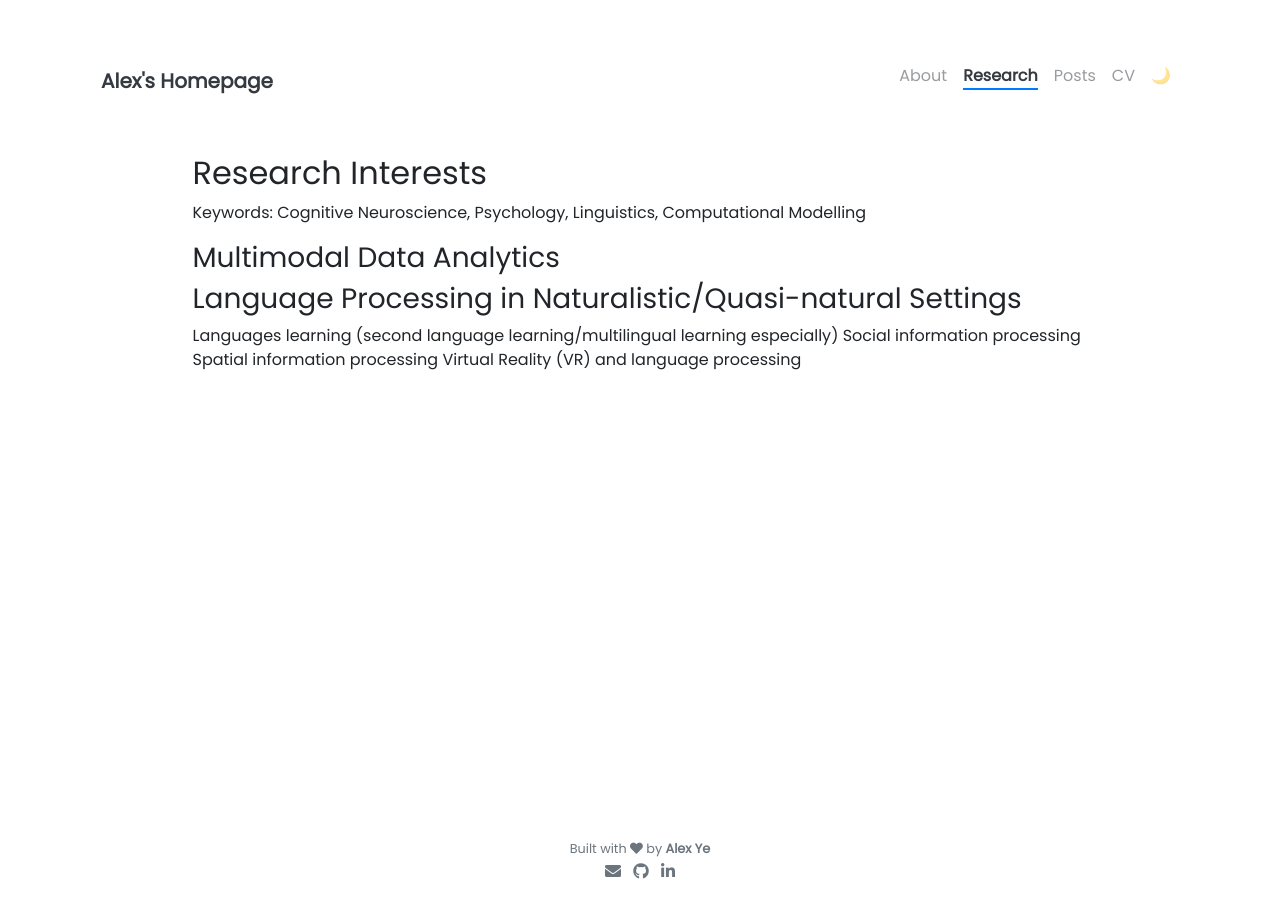
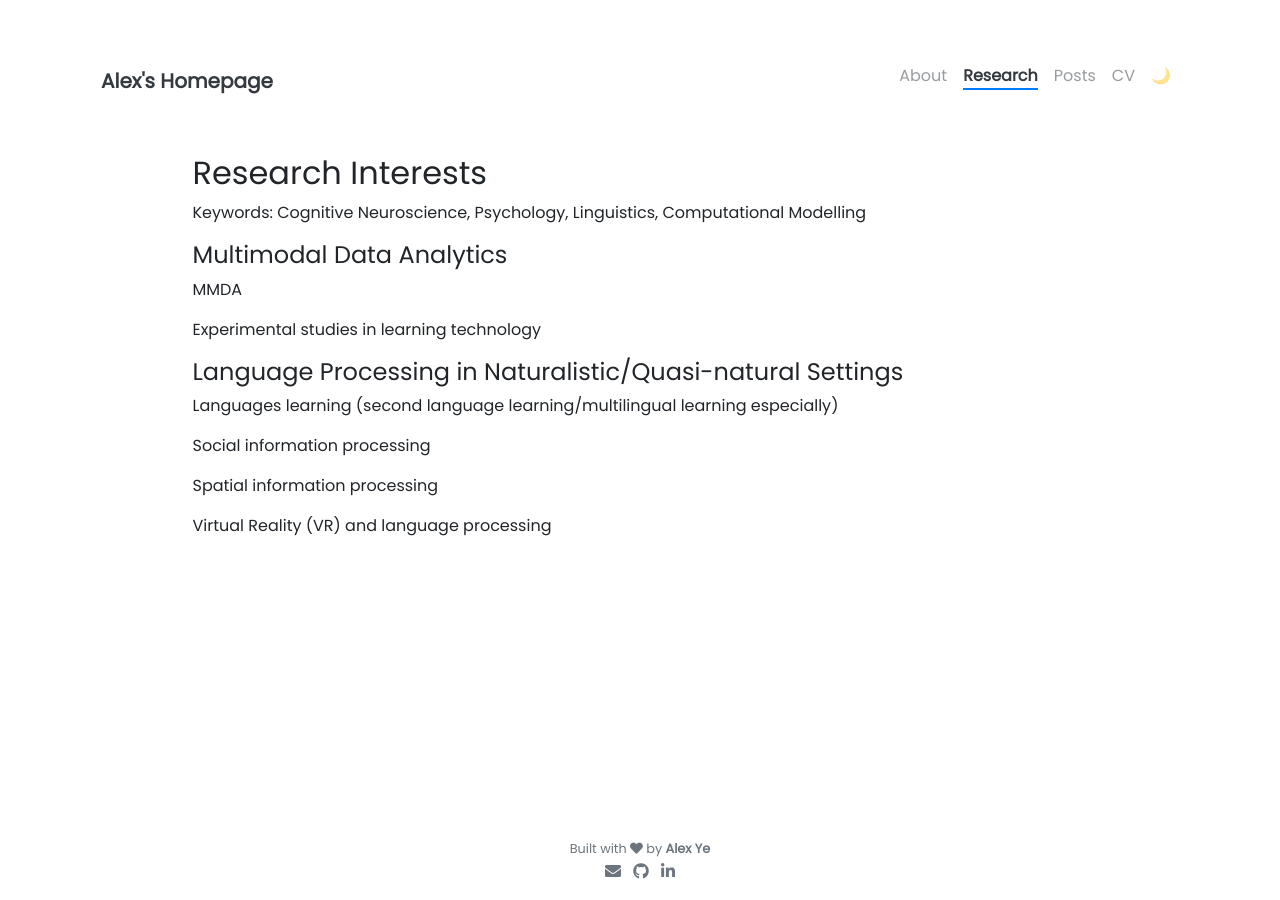
Before and after one commit to alexxyye/alexxyye.github.io, a Jekyll site: the page built from pages/research.md, in a window 1280 px wide. Built offline with Jekyll 4.4.1, drawn with Linux system fonts in a browser that asks for light colours; nearby versions of some CDN libraries.

Commit message:
Update research page

```diff
--- a/pages/research.md
+++ b/pages/research.md
@@ -7,9 +7,17 @@ weight: 2
 
 ## Research Interests
 Keywords: Cognitive Neuroscience, Psychology, Linguistics, Computational Modelling
-### Multimodal Data Analytics
-### Language Processing in Naturalistic/Quasi-natural Settings
+
+#### Multimodal Data Analytics
+MMDA
+
+Experimental studies in learning technology
+
+#### Language Processing in Naturalistic/Quasi-natural Settings
 Languages learning (second language learning/multilingual learning especially)
+
 Social information processing
+
 Spatial information processing
+
 Virtual Reality (VR) and language processing
```
